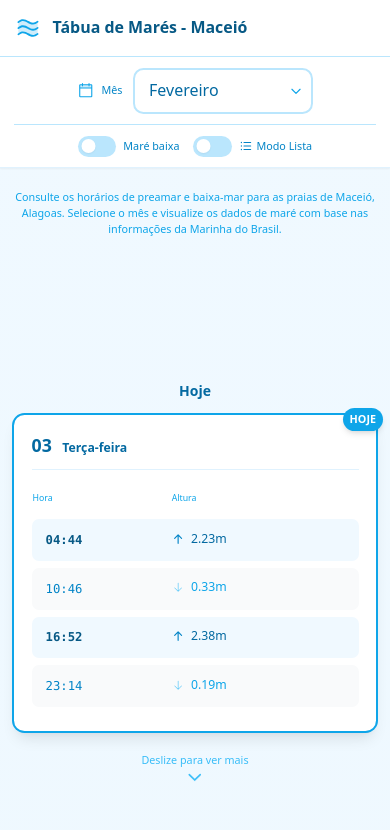
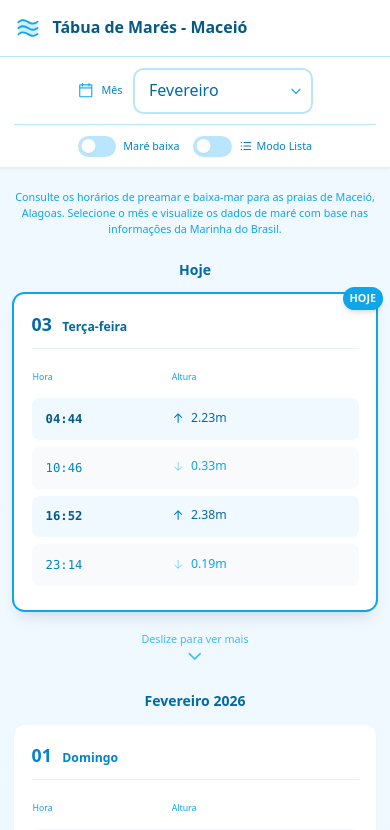
Before and after one commit to celosauro/tabuademares.maceio.br, a React (Vite) app: page / in a window 390 px wide. Shown: the top 830 px of the page. Built offline with nearby package versions, Linux system fonts and the light colour scheme.

Commit message:
Fix ad load

```diff
--- a/src/App.tsx
+++ b/src/App.tsx
@@ -98,10 +98,6 @@ function App() {
 
         {data && !isLoading && !error && (
           <>
-            {/* Ad Banner #1 - Above the fold, only when content is loaded */}
-            <div className="mb-6">
-              <AdBanner slot="3402483218" format="auto" />
-            </div>
             {/* Today's Card - Highlighted at Top (only in cards view) */}
             {todayCard && viewMode === 'cards' && (
               <section className="mb-6 sm:mb-8">
@@ -121,13 +117,11 @@ function App() {
                   <span className="text-fluid-sm">Deslize para ver mais</span>
                   <CaretDown weight="bold" className="w-5 h-5 mt-1 animate-bounce" />
                 </div>
-
-                {/* Ad Banner #2 - Mid content (only in cards view) */}
-                <div className="mt-6">
-                  <AdBanner slot="5889045750" format="auto" lazy />
-                </div>
               </section>
             )}
+
+            {/* Ad Banner - Between today and month grid */}
+            <AdBanner slot="3402483218" format="auto" className="mb-6" />
 
             {/* Month Title (only in table view) */}
             {viewMode === 'table' && (
@@ -170,16 +164,12 @@ function App() {
                 </p>
               )}
             </section>
+
+            {/* Ad Banner - After content, before footer */}
+            <AdBanner slot="5697474060" format="auto" lazy className="mt-6" />
           </>
         )}
       </main>
-
-      {/* Ad Banner #3 - Before footer, only when content is loaded */}
-      {data && !isLoading && !error && (
-        <div className="max-w-7xl mx-auto px-4 py-4">
-          <AdBanner slot="5697474060" format="auto" lazy />
-        </div>
-      )}
 
       {/* Footer */}
       <footer className="bg-white border-t border-tide-100 mt-auto">
--- a/src/components/AdBanner.tsx
+++ b/src/components/AdBanner.tsx
@@ -21,6 +21,7 @@ const ADSENSE_CLIENT = 'ca-pub-3884485145925759';
  *
  * Em ambiente de desenvolvimento, exibe um placeholder visual.
  * Em produção, carrega o anúncio real do AdSense.
+ * Não ocupa espaço até que o anúncio seja carregado.
  */
 export function AdBanner({
   slot,
@@ -31,7 +32,7 @@ export function AdBanner({
 }: AdBannerProps) {
   const adRef = useRef<HTMLDivElement>(null);
   const [isVisible, setIsVisible] = useState(!lazy);
-  const [isLoaded, setIsLoaded] = useState(false);
+  const [adStatus, setAdStatus] = useState<'idle' | 'loading' | 'loaded' | 'error'>('idle');
 
   // Lazy loading com IntersectionObserver
   useEffect(() => {
@@ -44,7 +45,7 @@ export function AdBanner({
           observer.disconnect();
         }
       },
-      { rootMargin: '200px' } // Carrega 200px antes de entrar na viewport
+      { rootMargin: '200px' }
     );
 
     if (adRef.current) {
@@ -56,13 +57,15 @@ export function AdBanner({
 
   // Inicializar anúncio quando visível
   useEffect(() => {
-    if (!isVisible || isLoaded) return;
+    if (!isVisible || adStatus !== 'idle') return;
 
     // Em desenvolvimento, não carrega o SDK real
     if (import.meta.env.DEV) {
-      setIsLoaded(true);
+      setAdStatus('loaded');
       return;
     }
+
+    setAdStatus('loading');
 
     // Aguarda layout estar completo antes de inicializar
     let attempts = 0;
@@ -73,43 +76,41 @@ export function AdBanner({
 
       if (!adRef.current) return;
 
-      // Verifica se o elemento tem dimensões válidas
       const { offsetWidth } = adRef.current;
 
       if (offsetWidth > 0 && window.adsbygoogle) {
         try {
           window.adsbygoogle.push({});
-          setIsLoaded(true);
+          setAdStatus('loaded');
         } catch (error) {
           console.warn('AdSense: erro ao carregar anúncio', error);
+          setAdStatus('error');
         }
       } else if (attempts < maxAttempts) {
-        // Tenta novamente no próximo frame
         requestAnimationFrame(tryInit);
+      } else {
+        setAdStatus('error');
       }
     };
 
-    // Inicia após o primeiro paint
     requestAnimationFrame(tryInit);
-  }, [isVisible, isLoaded]);
+  }, [isVisible, adStatus]);
 
-  // Classes de altura mínima para evitar layout shift
-  const heightClasses = {
-    auto: 'min-h-[100px] sm:min-h-[90px]',
-    horizontal: 'min-h-[90px]',
-    vertical: 'min-h-[250px]',
-    rectangle: 'min-h-[250px]',
-  };
+  // Em desenvolvimento, não renderiza nada
+  if (import.meta.env.DEV) {
+    return null;
+  }
 
-  // Anúncio real em produção
+  // Não renderiza nada se houver erro
+  if (adStatus === 'error') {
+    return null;
+  }
+
+  // Container do anúncio - sem altura mínima, deixa AdSense definir
   return (
     <div
       ref={adRef}
-      className={`
-        ${heightClasses[format]}
-        w-full
-        ${className}
-      `}
+      className={`w-full ${className}`}
     >
       <ins
         className="adsbygoogle"
```
